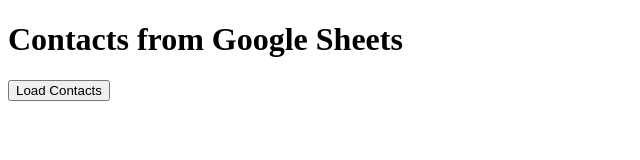
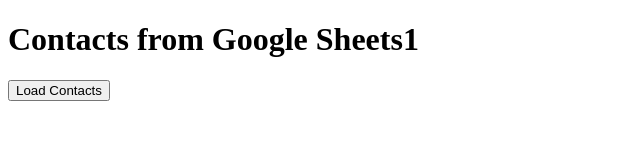
Before and after one commit to UCMfilm/UCMfilm.github.io, a website: page projects.html in a window 1280 px wide. Shown: the full height of the page, 0-640 px from the left. Drawn offline with Linux system fonts and the light colour scheme.

Commit message:
Update projects.html

```diff
--- a/projects.html
+++ b/projects.html
@@ -6,7 +6,7 @@
     <title>Contact List</title>
 </head>
 <body>
-    <h1>Contacts from Google Sheets</h1>
+    <h1>Contacts from Google Sheets1</h1>
 
     <!-- Button to Load Data -->
     <button onclick="fetchData()">Load Contacts</button>
```
